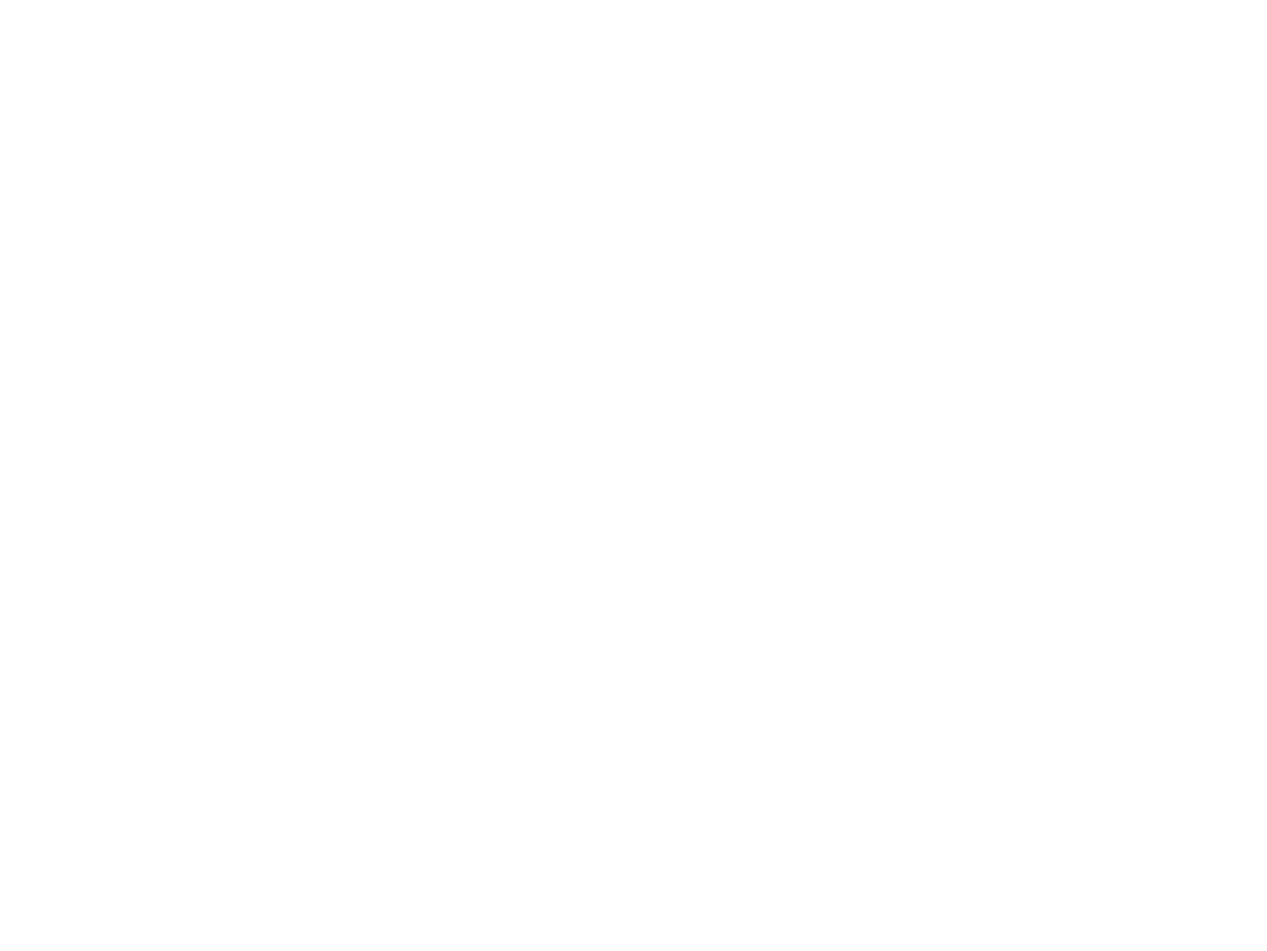
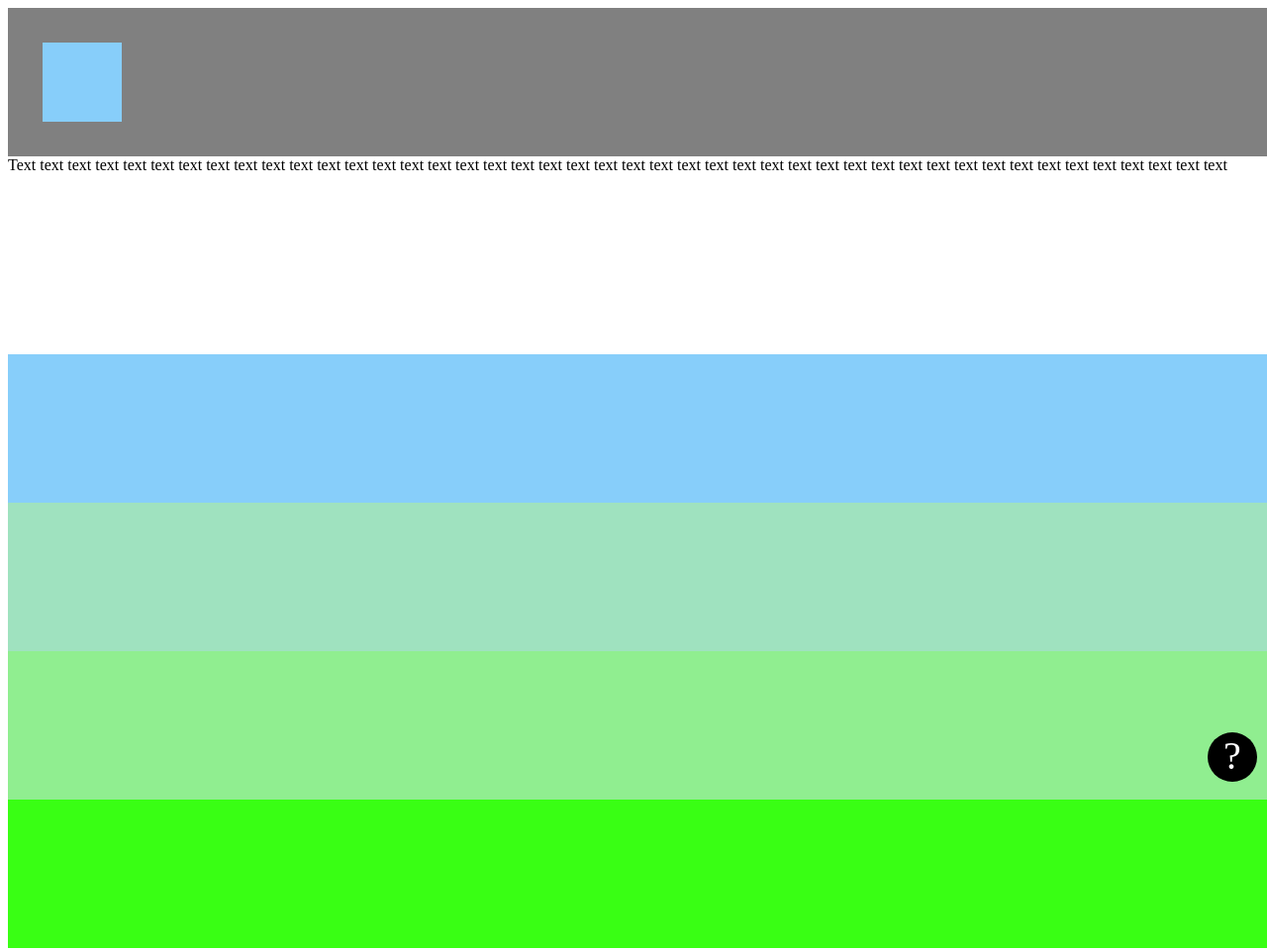
Before and after one commit to rachelholmquist/html-css-2, a plain HTML site: page drill-3/index.html in a window 1280 px wide. Shown: the whole page at 99% size. Before the commit the page ends 800 px from the top, so only its background shows below. Drawn offline with Linux system fonts and the light colour scheme.

Commit message:
drill 3 complete

```diff
--- a/drill-3/index.css
+++ b/drill-3/index.css
@@ -0,0 +1,57 @@
+div {
+    margin: 0;
+    width: 100vw;
+    height: 150px;
+}
+
+.header {
+    background-color: gray;
+    display: flex;
+    align-items: left;
+}
+
+.logo {
+    margin: 35px;
+    width: 80px;
+    height: 80px;
+    background-color: lightskyblue;
+}
+
+.question-circle {
+    position: fixed;
+    bottom: 10px;
+    right: 10px;
+    height: 50px;
+    width: 50px;
+    background-color: black;
+    border-radius: 50%;
+    color: white;
+    font-size: 40px;
+    font-weight: 400;
+    display: flex;
+    text-align: center;
+    justify-content: center;
+}
+
+.text-content {
+    height: 200px;
+    width: 100vw;
+    background-color: white;
+    color: black;
+}
+
+.blue {
+    background-color: lightskyblue;
+}
+
+.aqua {
+    background-color: #9fe2bf;
+}
+
+.green {
+    background-color: lightgreen;
+}
+
+.lime-green {
+    background-color: #39FF14;
+}
--- a/drill-3/index.html
+++ b/drill-3/index.html
@@ -1 +1,23 @@
 <!-- be sure to look at the example gif as well -->
+<!DOCTYPE html>
+<head>
+    <html lang="en">
+    <title>Drill 3</title>
+    <meta charset="UTF-8">
+    <link rel="stylesheet" href="index.css">
+</head>
+<header>
+    <div class="header">
+    <div class="logo"></div>
+    <div class="question-circle">?</div>
+</div>
+</header>
+<body>
+    <div class="text-content">Text text text text text text text text text text text text text text text text text text text text text
+        text text text text text text text text text text text text text text text text text text text text text text text
+    </div>
+    <div class="blue"></div>
+    <div class="aqua"></div>
+    <div class="green"></div>
+    <div class="lime-green"></div>
+</body>
```
